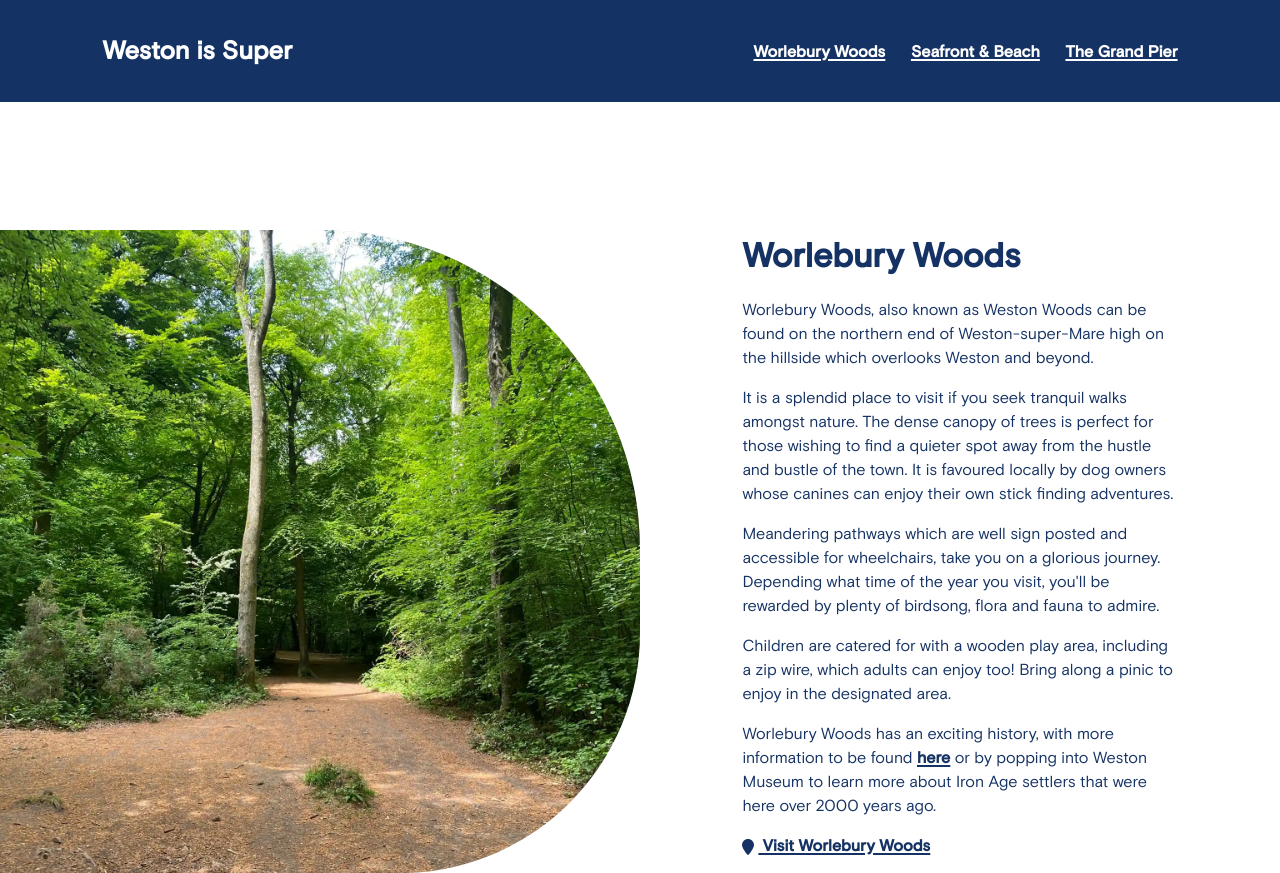
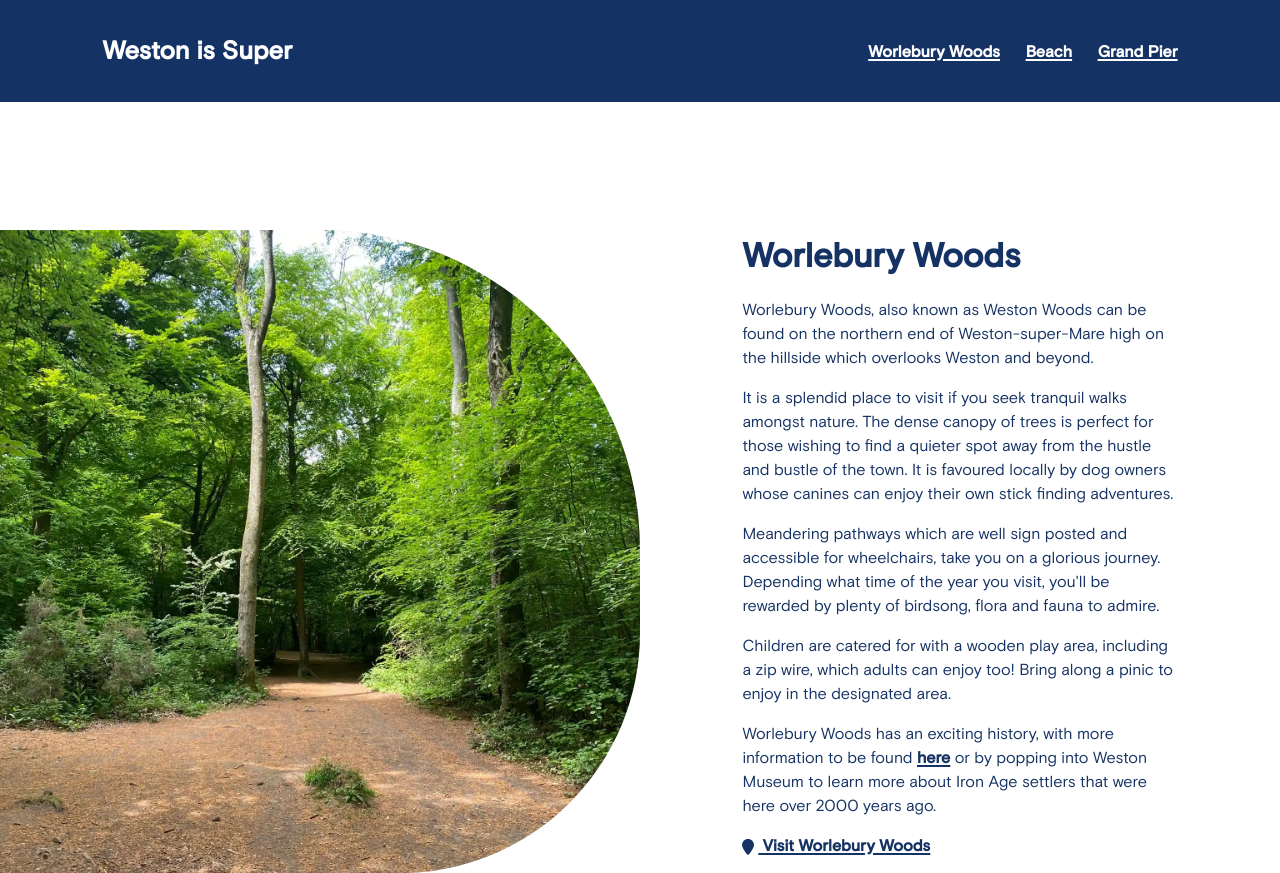
Before and after one commit to naughtyjay82/wsm, a plain HTML site: page index.html in a window 1280 px wide. Shown: the top 873 px of the page. Drawn offline with Linux system fonts and the light colour scheme.

Commit message:
Add files via upload

```diff
--- a/index.html
+++ b/index.html
@@ -13,8 +13,8 @@
       <nav class="anchor-links">
         <ul>
           <li><a href="#worlebury">Worlebury Woods</a></li>
-          <li><a href="#beach">Seafront & Beach</a></li>
-          <li><a href="#pier">The Grand Pier</a></li>
+          <li><a href="#beach">Beach</a></li>
+          <li><a href="#pier">Grand Pier</a></li>
         </ul>
       </nav>
     </header>
```
